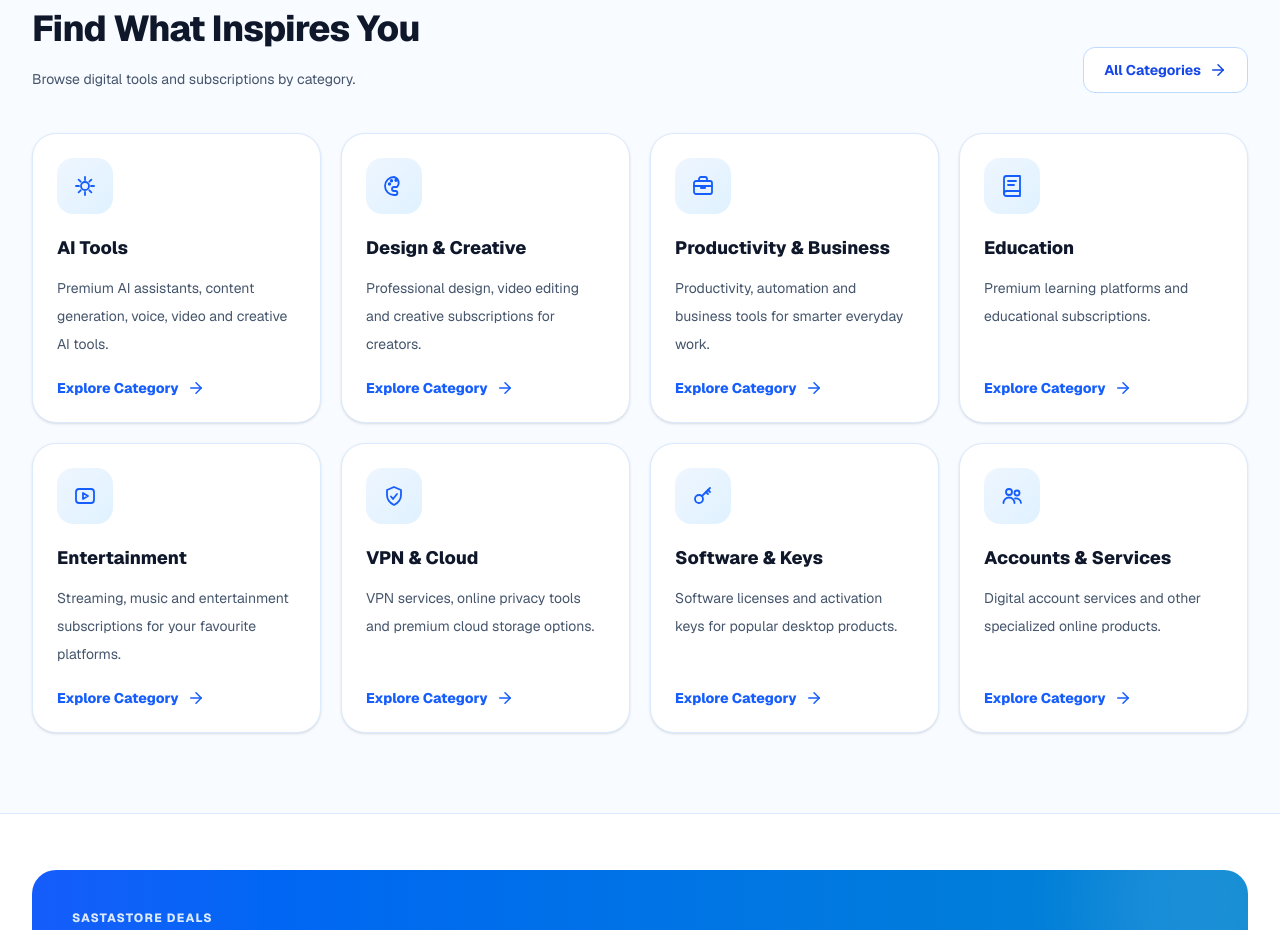
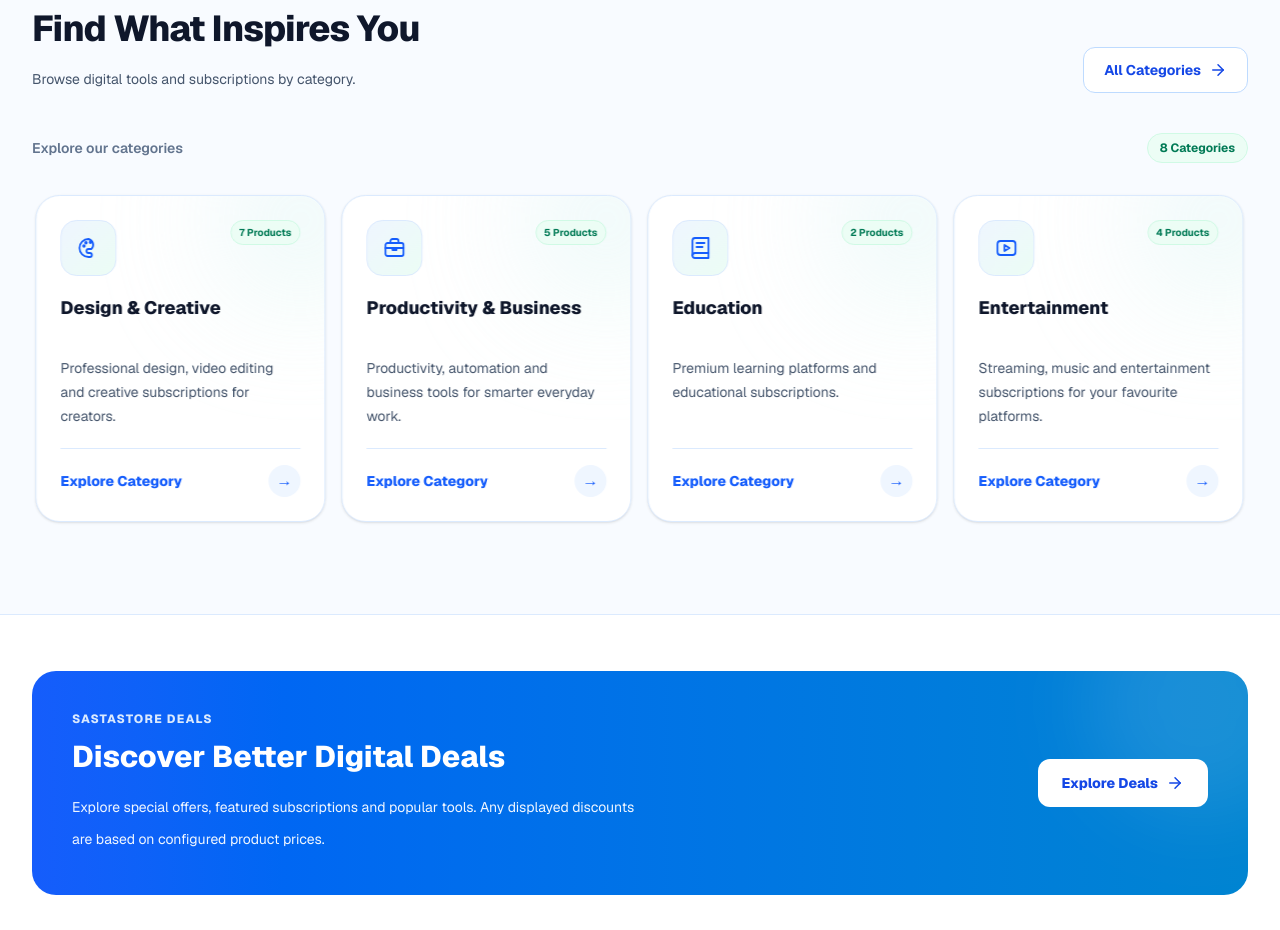
Before and after one commit to scottburchill51-beep/sastastore0, a Next.js app: page / in a window 1280 px wide. Shown: the part 1520-2450 px from the top of the page. Built offline with nearby package versions, Linux system fonts and the light colour scheme; no server answers; the database is empty.

Commit message:
Update page.tsx

```diff
--- a/src/app/page.tsx
+++ b/src/app/page.tsx
@@ -1,10 +1,11 @@
 
 import Link from "next/link";
 
-import { CategoryIcon } from "@/components/common/CategoryIcon";
+import { CategoryCarousel } from "@/components/category/CategoryCarousel";
 import { ProductCatalog } from "@/components/product/ProductCatalog";
 import { Container } from "@/components/ui/Container";
 import { categories } from "@/data/categories";
+import { products } from "@/data/products";
 
 export const metadata = {
   title: "SastaStore | Your Digital World, Upgraded",
@@ -59,6 +60,15 @@ const orderSteps = [
       "Follow your order status while delivery or subscription activation is arranged.",
   },
 ];
+
+const categoryItems = categories.map((category) => ({
+  slug: category.slug,
+  name: category.name,
+  description: category.description,
+  productCount: products.filter(
+    (product) => product.category === category.slug,
+  ).length,
+}));
 
 function ArrowIcon() {
   return (
@@ -120,13 +130,13 @@ export default function HomePage() {
 
               <Link
                 href="/deals"
-                className="inline-flex min-h-13 items-center justify-center gap-2 rounded-2xl border border-blue-200 bg-white px-8 py-3.5 text-sm font-extrabold text-blue-700 shadow-sm transition hover:border-blue-300 hover:bg-blue-50"
+                className="inline-flex min-h-13 items-center justify-center gap-2 rounded-2xl border border-blue-200 bg-white px-8 py-3.5 text-sm font-extrabold text-blue-700 shadow-sm hover:bg-blue-50"
               >
                 View Special Deals
               </Link>
             </div>
 
-            {/* Digital Showcase */}
+            {/* DIGITAL SHOWCASE */}
             <div className="mx-auto mt-16 max-w-4xl rounded-3xl border border-blue-100 bg-white/90 p-4 shadow-2xl shadow-blue-100/60 backdrop-blur sm:p-7">
               <div className="flex items-center justify-between border-b border-slate-100 pb-5">
                 <div className="flex gap-2">
@@ -243,7 +253,7 @@ export default function HomePage() {
         </Container>
       </section>
 
-      {/* CATEGORIES */}
+      {/* AUTOMATIC MOVING CATEGORIES */}
       <section className="py-16 sm:py-20">
         <Container>
           <div className="flex flex-wrap items-end justify-between gap-5">
@@ -271,43 +281,9 @@ export default function HomePage() {
             </Link>
           </div>
 
-          <div className="mt-10 grid gap-5 sm:grid-cols-2 lg:grid-cols-4">
-            {categories.slice(0, 8).map((category) => (
-              <Link
-                key={category.slug}
-                href={`/categories/${category.slug}`}
-                className="group flex h-full flex-col rounded-3xl border border-blue-100 bg-white p-6 shadow-sm transition hover:-translate-y-1 hover:border-blue-300 hover:shadow-lg hover:shadow-blue-100/60"
-              >
-                <div className="flex h-14 w-14 items-center justify-center rounded-2xl bg-gradient-to-br from-blue-50 to-sky-100 text-blue-600 transition group-hover:scale-105">
-                  <CategoryIcon slug={category.slug} />
-                </div>
-
-                <h3 className="mt-5 text-lg font-extrabold text-slate-900">
-                  {category.name}
-                </h3>
-
-                <p className="mt-3 flex-1 text-sm leading-7 text-slate-600">
-                  {category.description}
-                </p>
-
-                <span className="mt-5 inline-flex items-center gap-2 text-sm font-extrabold text-blue-600">
-                  Explore Category
-                  <ArrowIcon />
-                </span>
-              </Link>
-            ))}
+          <div className="mt-10">
+            <CategoryCarousel items={categoryItems} />
           </div>
-
-          {categories.length > 8 && (
-            <div className="mt-9 text-center">
-              <Link
-                href="/categories"
-                className="inline-flex rounded-xl bg-blue-600 px-6 py-3 text-sm font-bold text-white hover:bg-blue-700"
-              >
-                View All Categories
-              </Link>
-            </div>
-          )}
         </Container>
       </section>
 
@@ -367,7 +343,6 @@ export default function HomePage() {
             plans and discover current pricing.
           </p>
 
-          {/* ProductCatalog fetches live Supabase products */}
           <ProductCatalog />
         </Container>
       </section>
```
